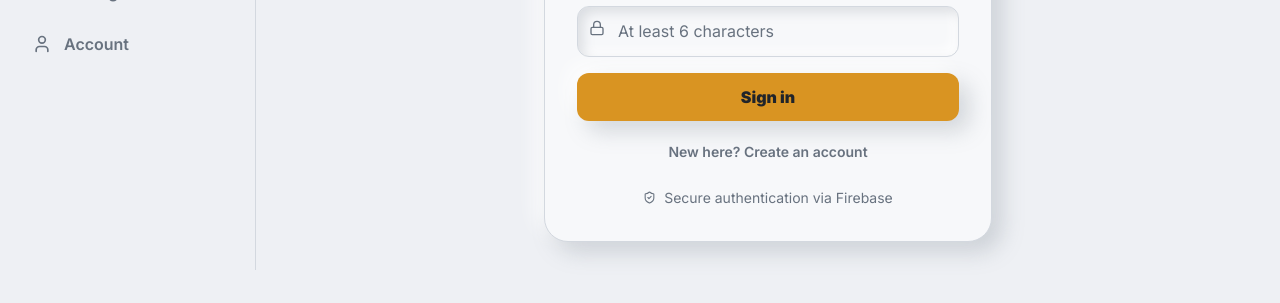
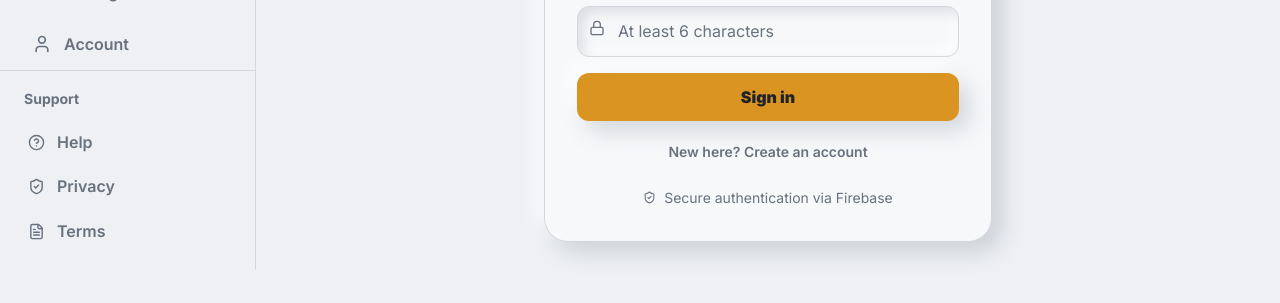
Before and after one commit to mboy24399-pixel/podmen2, a Next.js app: page /login in a window 1280 px wide. Shown: the part 530-833 px from the top of the page. Built offline with nearby package versions, Linux system fonts and the light colour scheme; no server answers.

Commit message:
feat: add live help privacy and terms links

```diff
--- a/src/components/navigation/Sidebar.tsx
+++ b/src/components/navigation/Sidebar.tsx
@@ -2,7 +2,7 @@
 
 import Link from "next/link";
 import { usePathname } from "next/navigation";
-import { Home, Compass, Search, Library, Heart, Mic, History, CreditCard, User } from "lucide-react";
+import { Home, Compass, Search, Library, Heart, Mic, History, CreditCard, User, HelpCircle, ShieldCheck, FileText } from "lucide-react";
 
 export default function Sidebar() {
   const pathname = usePathname();
@@ -17,9 +17,6 @@ export default function Sidebar() {
     { label: "Pricing", href: "/pricing", icon: CreditCard },
     { label: "Account", href: "/account", icon: User },
   ];
-
-  return <aside className="hidden h-screen w-64 shrink-0 border-r border-dark-border bg-dark-surface md:sticky md:top-0 md:flex md:flex-col md:z-30">
-    <div className="border-b border-dark-border p-6"><h1 className="text-2xl font-black tracking-wider text-accent">PODMEN X</h1><p className="mt-1 text-sm font-medium text-dark-muted">Music & podcasts</p></div>
-    <nav className="flex-1 space-y-1 overflow-y-auto px-4 py-6">{navItems.map(item=>{const Icon=item.icon;const active=pathname===item.href;return <Link key={item.href} href={item.href} className={`flex items-center gap-3 rounded-xl px-4 py-3 text-base font-semibold transition ${active?"bg-accent text-dark shadow-skeuo-btn":"text-dark-muted hover:bg-dark-card hover:text-white"}`}><Icon className="h-5 w-5"/>{item.label}</Link>})}</nav>
-  </aside>;
+  const legal=[['Help','/help',HelpCircle],['Privacy','/privacy-policy',ShieldCheck],['Terms','/terms',FileText]] as const;
+  return <aside className="hidden h-screen w-64 shrink-0 border-r border-dark-border bg-dark-surface md:sticky md:top-0 md:flex md:flex-col md:z-30"><div className="border-b border-dark-border p-6"><h1 className="text-2xl font-black tracking-wider text-accent">PODMEN X</h1><p className="mt-1 text-sm font-medium text-dark-muted">Music & podcasts</p></div><nav className="flex-1 space-y-1 overflow-y-auto px-4 py-6">{navItems.map(item=>{const Icon=item.icon;const active=pathname===item.href;return <Link key={item.href} href={item.href} className={`flex items-center gap-3 rounded-xl px-4 py-3 text-base font-semibold transition ${active?"bg-accent text-dark shadow-skeuo-btn":"text-dark-muted hover:bg-dark-card hover:text-white"}`}><Icon className="h-5 w-5"/>{item.label}</Link>})}</nav><div className="border-t border-dark-border px-4 py-4"><div className="mb-2 px-2 text-sm font-bold text-dark-muted">Support</div>{legal.map(([label,href,Icon])=><Link key={href} href={href} className="flex items-center gap-3 rounded-xl px-3 py-2.5 text-sm font-semibold text-dark-muted hover:bg-dark-card hover:text-white"><Icon size={17}/>{label}</Link>)}</div></aside>;
 }
```
